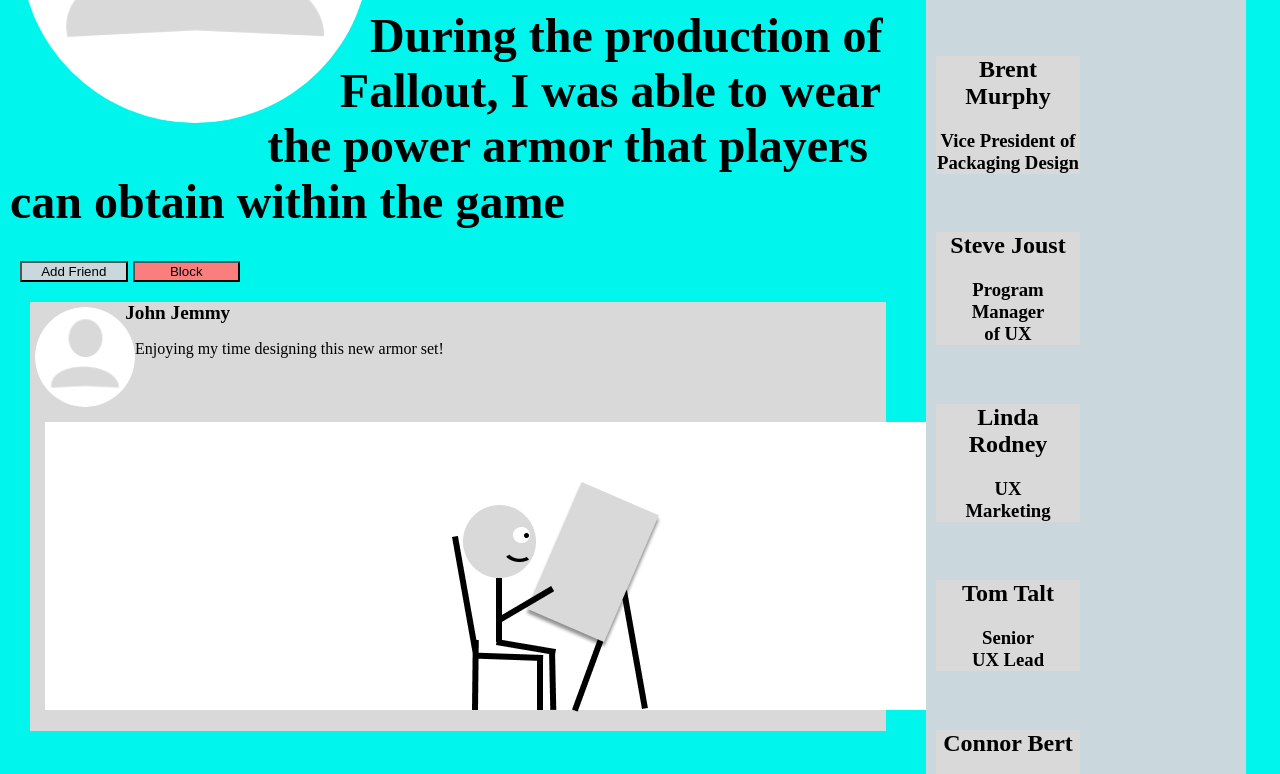
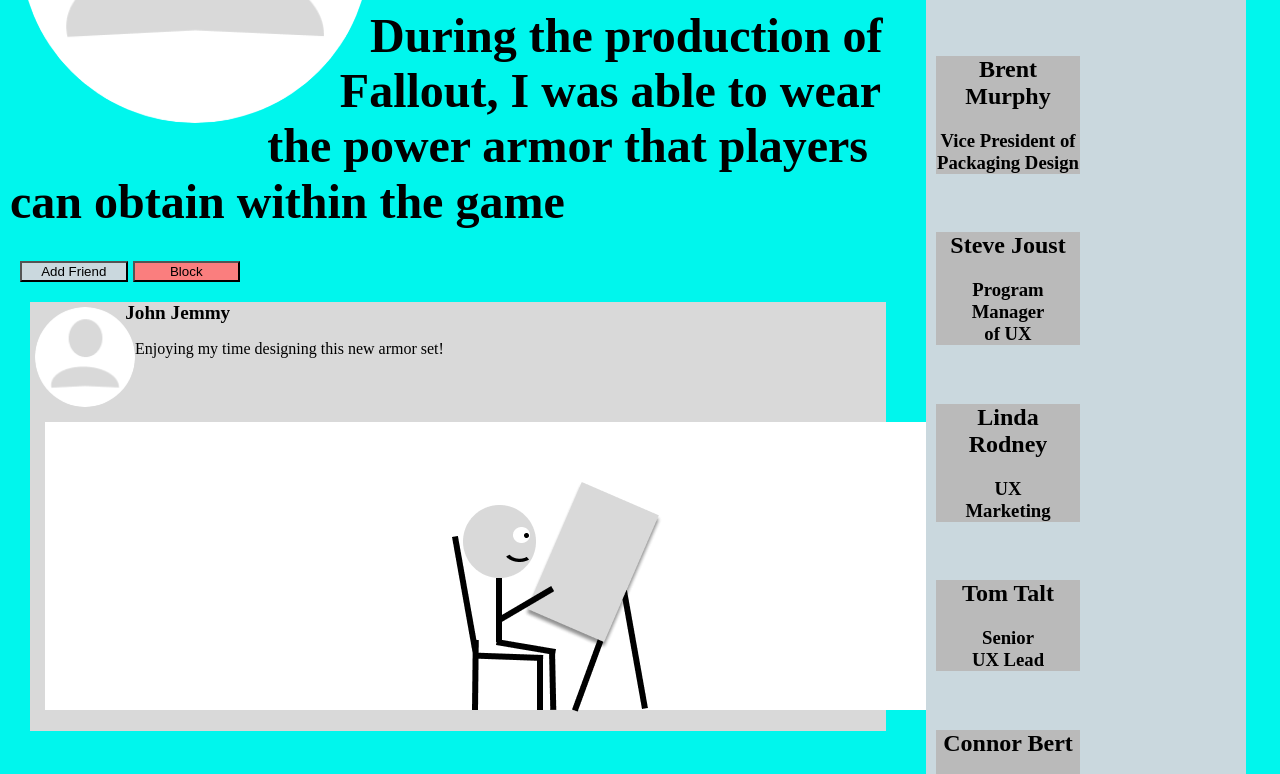
Before and after one commit to gabbardr/Profile-Page, a plain HTML site: page Index.html in a window 1280 px wide. Shown: the part 344-1118 px from the top of the page. Drawn offline with Linux system fonts and the light colour scheme.

Commit message:
updating color once more

```diff
--- a/style.css
+++ b/style.css
@@ -121,5 +121,5 @@ body {
     max-width: 100%;
     text-align: center;
     margin: auto;
-    background-color: #D9D9D9;
+    background-color: #BABABA;
 }
```
